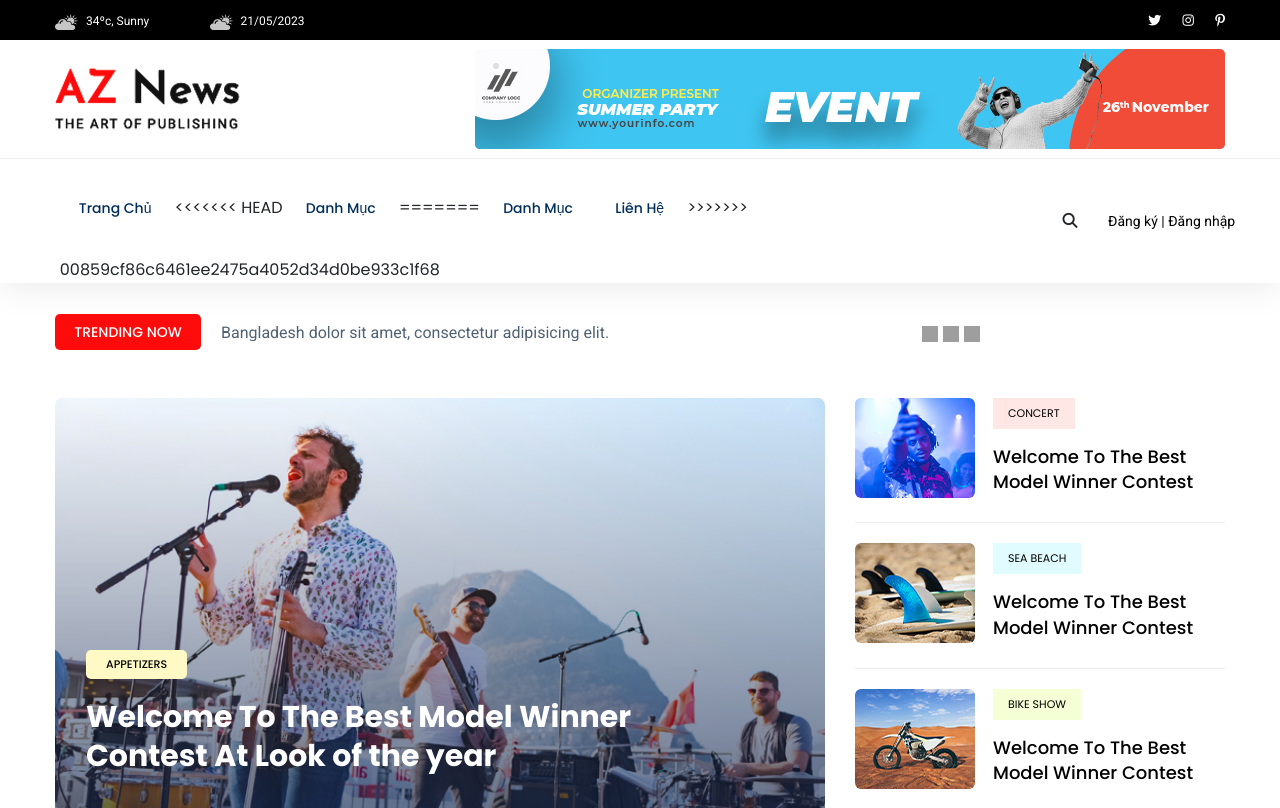
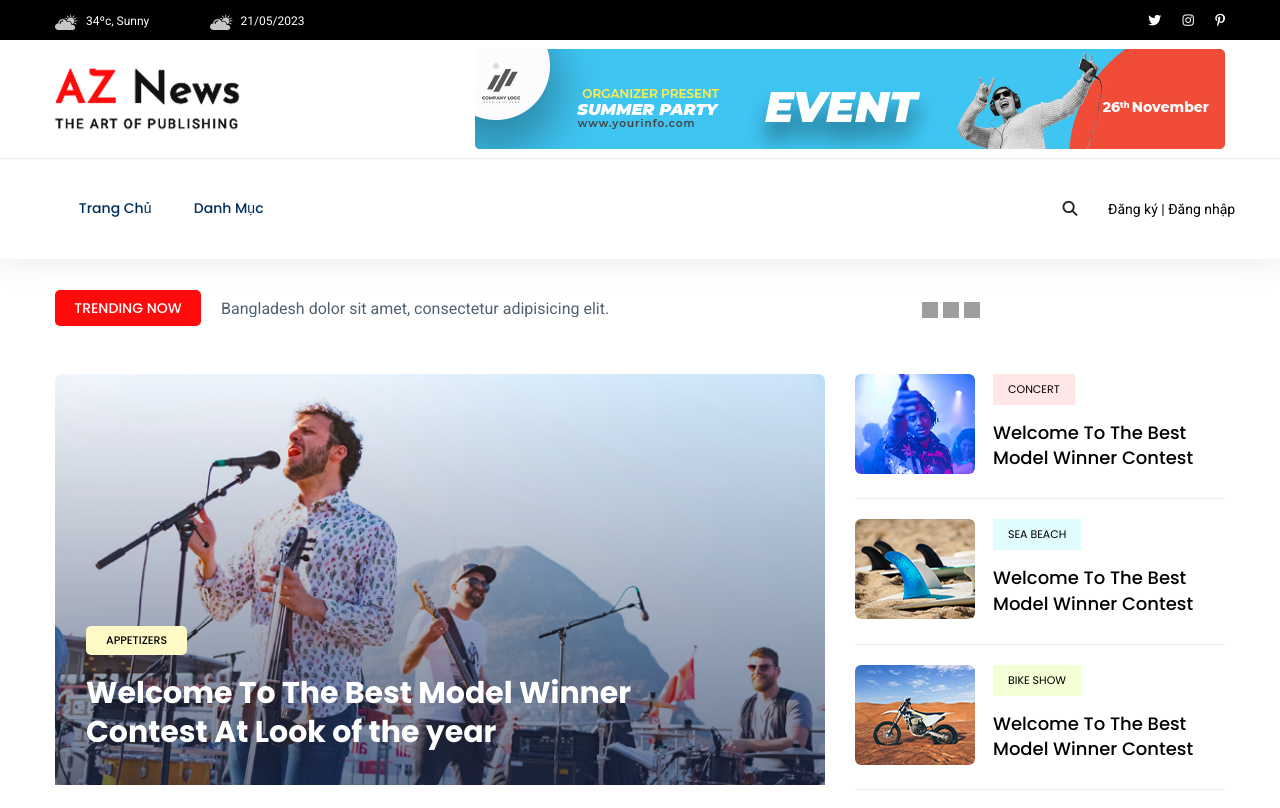
Before and after one commit to khoaadmt/news, a PHP site: page /aznews-master/?id_admin=1 in a window 1280 px wide. Shown: the top 808 px of the page. Run offline with PHP 8.4, Linux system fonts and the light colour scheme; some libraries are stand-ins or nearby versions; grey boxes are pictures that could not be loaded.

Commit message:
Update header.php

```diff
--- a/pages/header.php
+++ b/pages/header.php
@@ -63,12 +63,7 @@ if (isset($_GET['search'])) {
                                     <nav>
                                         <ul id="navigation">
                                             <li><a href="index.php?action=home">Trang chủ</a></li>
-<<<<<<< HEAD
                                             <li><a href="index.php?action=category&category_id=0&current_page=1&searching=">Danh mục</a></li>
-=======
-                                            <li><a href="index.php?action=category">Danh mục</a></li>
-                                            <li><a href="index.php?action=contact">Liên hệ</a></li>
->>>>>>> 00859cf86c6461ee2475a4052d34d0be933c1f68
                                         </ul>
                                     </nav>
                                 </div>
```
